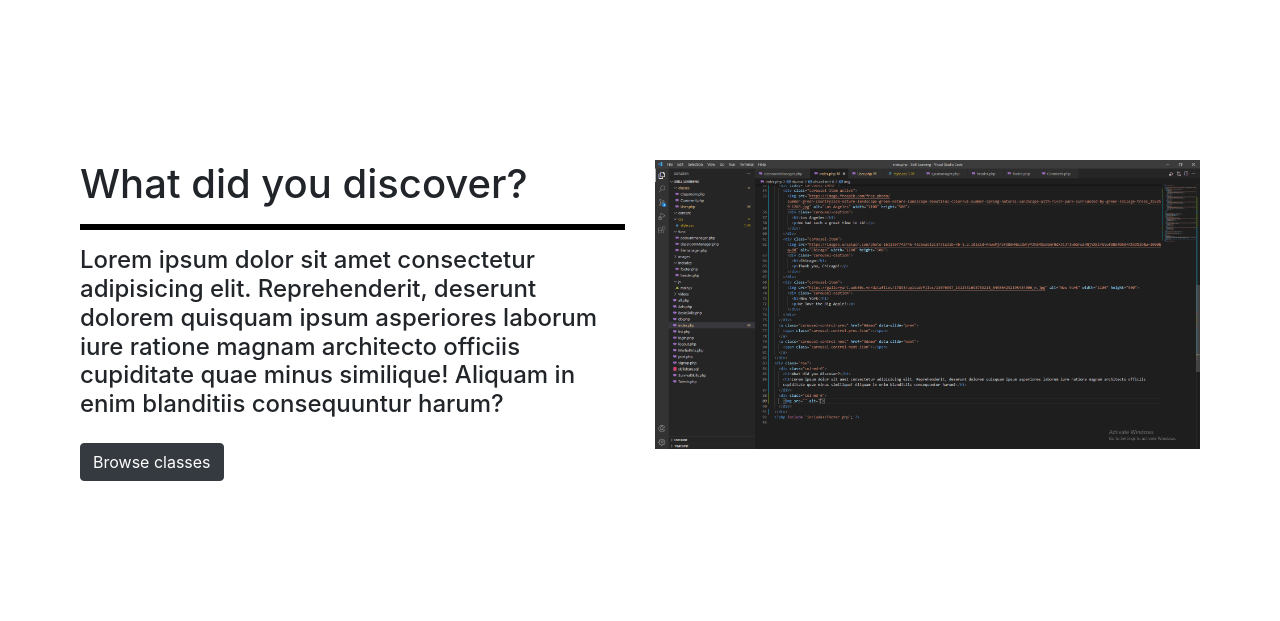
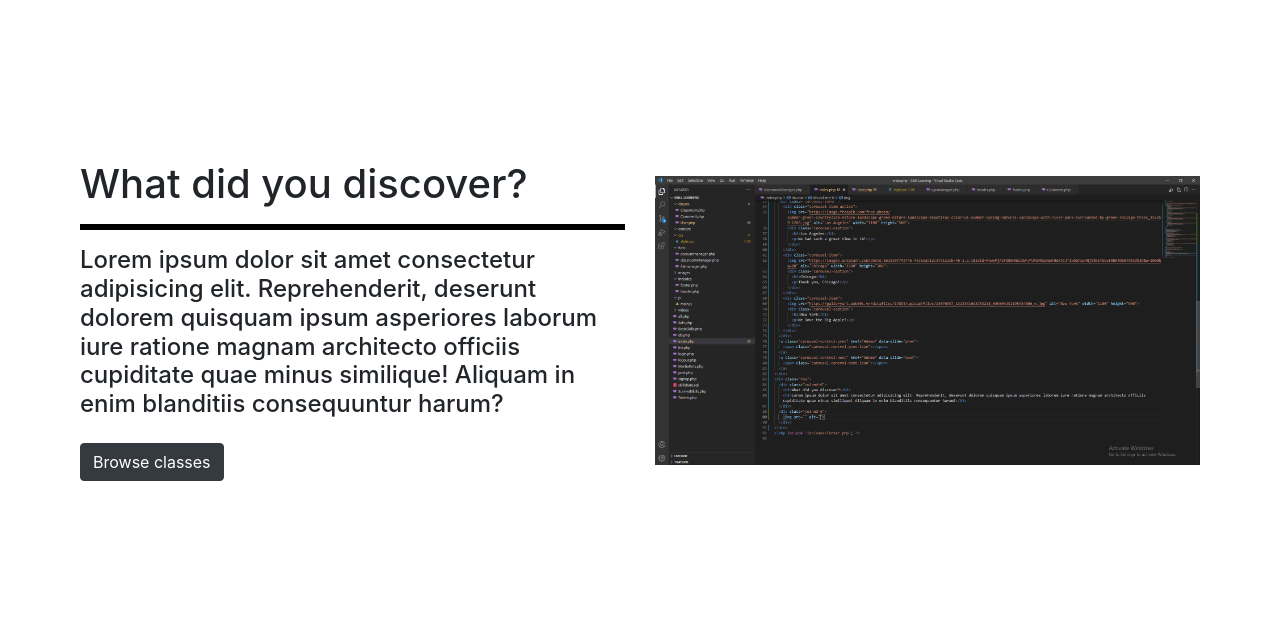
Before and after one commit to pinklove0526/Skill_Learning, a PHP site: page /index.php in a window 1280 px wide. Shown: the part 2599-3220 px from the top of the page. Run offline with PHP 8.4, Linux system fonts and the light colour scheme; some libraries are stand-ins or nearby versions.

Commit message:
Update style.css

```diff
--- a/css/style.css
+++ b/css/style.css
@@ -411,8 +411,9 @@ a:hover {
 .second-content {
   margin: 10rem 5rem 10rem 5rem;
 }
-.col-md-6 {
+.second-content .col-md-6 {
   align-items: center;
+  display: flex;
 }
 .text hr {
   border: 3px solid black;
```
